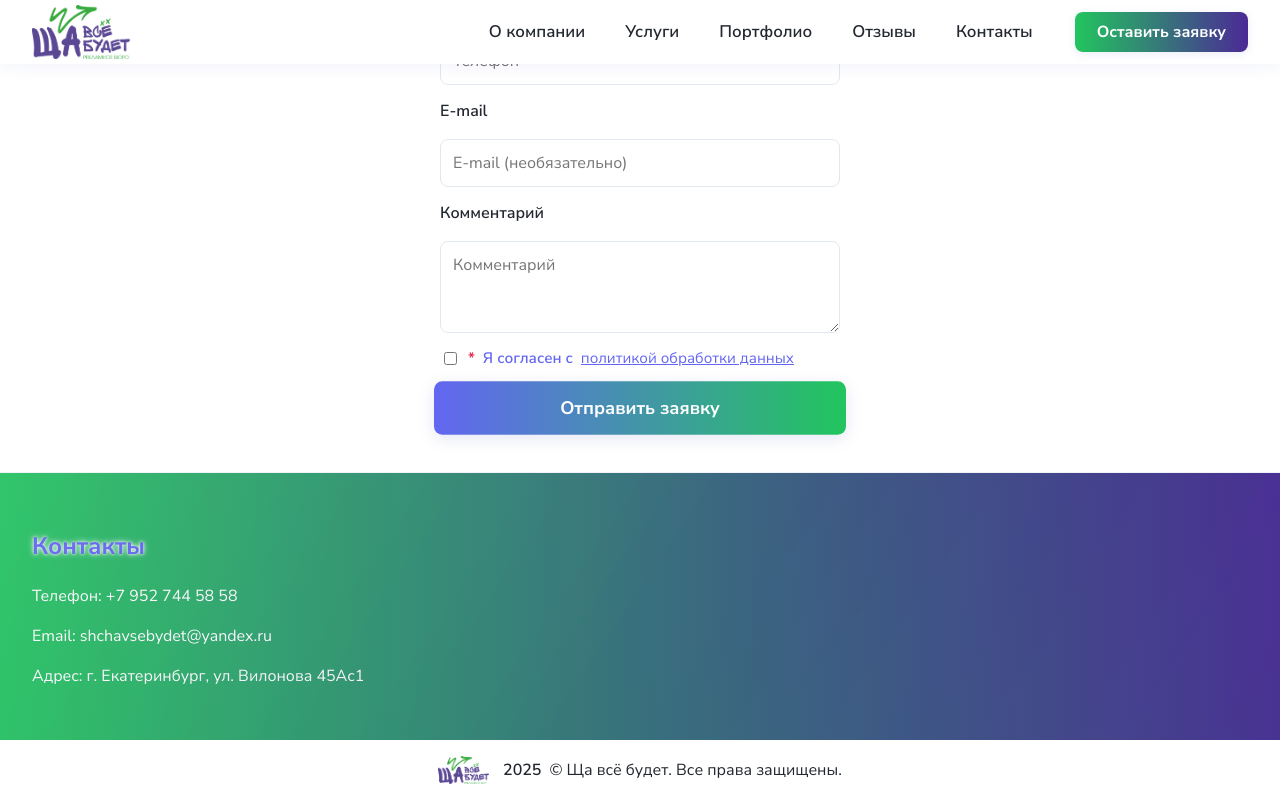
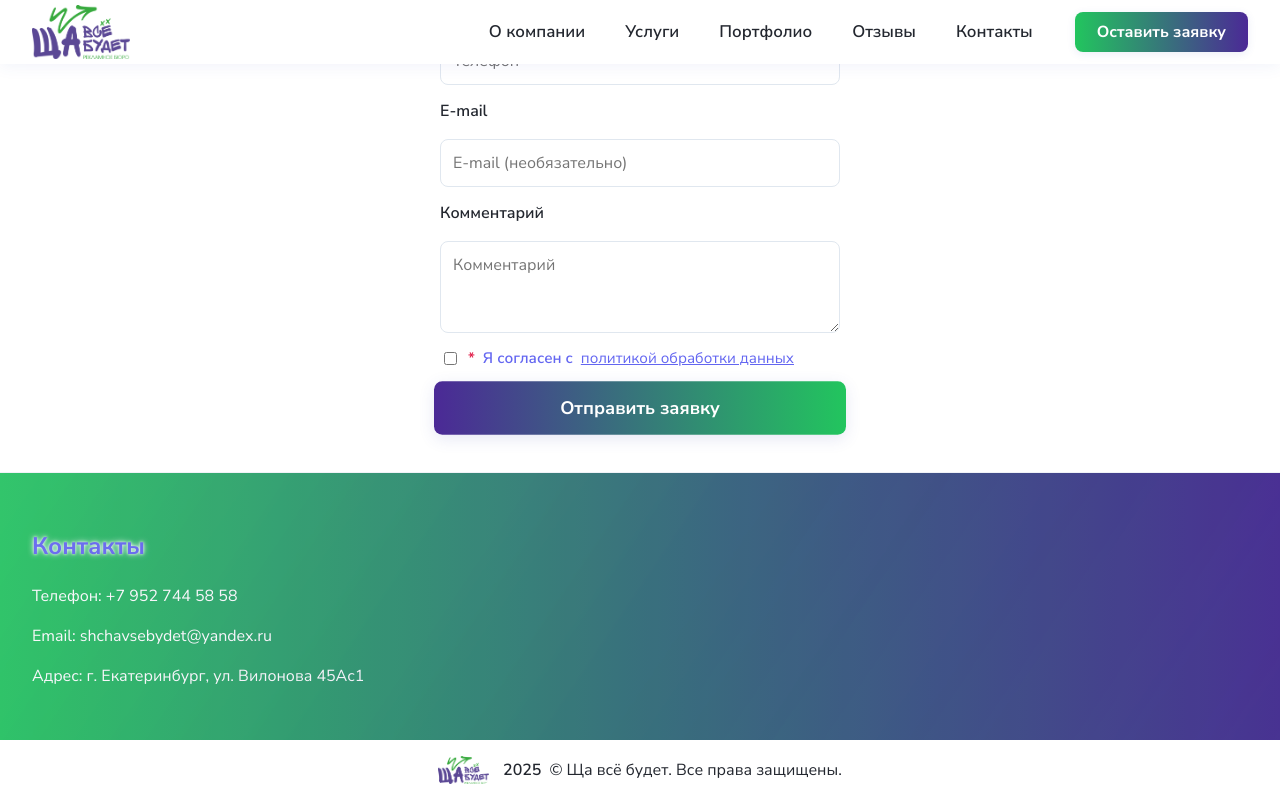
Before and after one commit to key154/site-cursor-project, a React (Vite) app: page / in a window 1280 px wide. In both pictures the pointer is over the button "Отправить заявку". Shown: the part 2658-3458 px from the top of the page. Built offline with nearby package versions, Linux system fonts and the light colour scheme.

Commit message:
Add portfolio images and enhance layout in App.css

```diff
--- a/src/App.css
+++ b/src/App.css
@@ -313,7 +313,7 @@ section, .about, .services, .portfolio, .reviews, .request-form {
   font-family: inherit;
 }
 .request-form button {
-  background: linear-gradient(90deg, #22c55e 0%, #6366f1 100%);
+  background: linear-gradient(90deg, #22c55e 0%, #4b2996 100%);
   color: #fff;
   border: none;
   border-radius: 8px;
@@ -325,7 +325,8 @@ section, .about, .services, .portfolio, .reviews, .request-form {
   transition: background 0.2s, box-shadow 0.2s, transform 0.1s;
 }
 .request-form button:hover {
-  background: linear-gradient(90deg, #6366f1 0%, #22c55e 100%);
+  background: linear-gradient(90deg, #4b2996 0%, #22c55e 100%);
+  color: #fff;
   box-shadow: 0 4px 16px rgba(60,80,180,0.13);
   transform: translateY(-2px) scale(1.03);
 }
```
